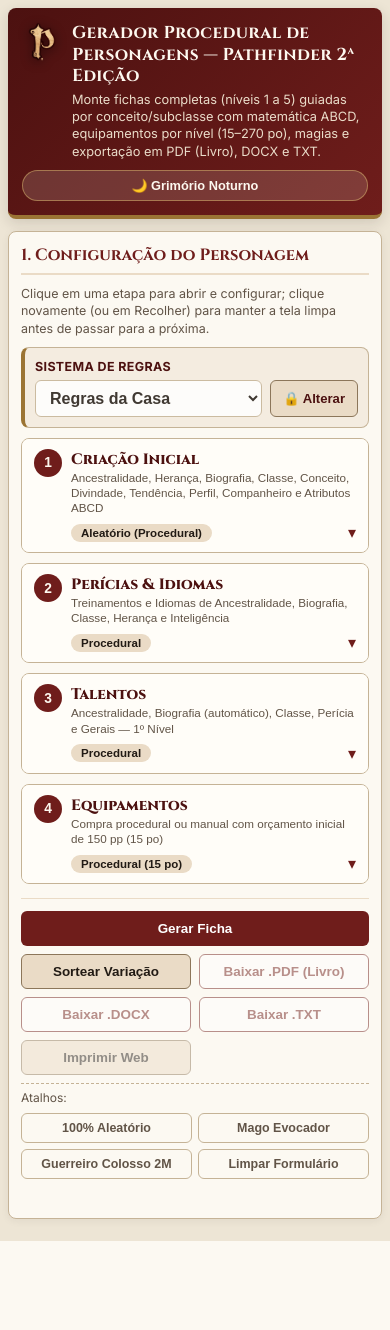
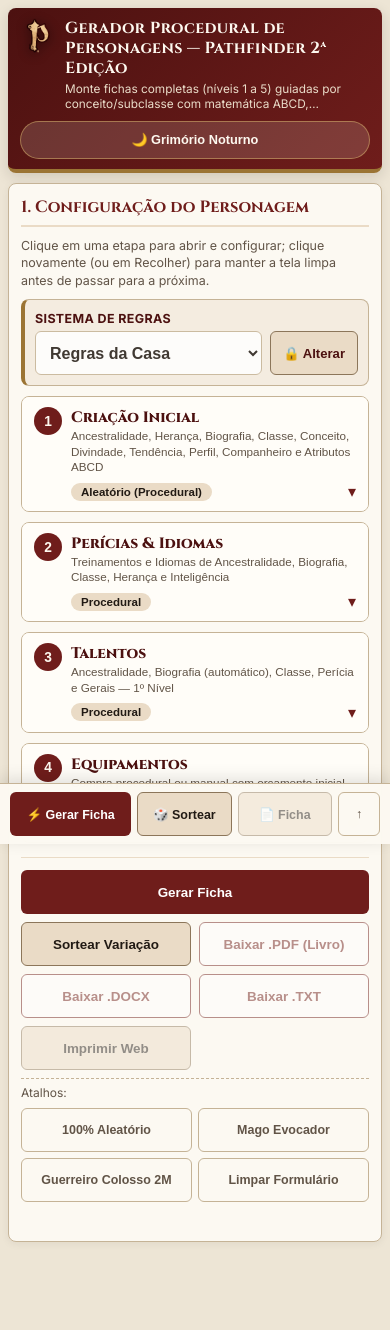
Before and after one commit to Thiagozzz0/projetofichapf2, a Flask app: page / in a window 390 px wide. Before the commit the page ends 1241 px from the top, so only its background shows below. Run offline with Flask 3, Linux system fonts and the light colour scheme.

Commit message:
Melhoria Interface mobile

```diff
--- a/scripts/validar_casos_borda_pf2e.py
+++ b/scripts/validar_casos_borda_pf2e.py
@@ -364,7 +364,7 @@ def test_idiomas_humano_mago_grimorio_e_regras_especificas() -> None:
     resp_home = client.get("/")
     assert resp_home.status_code == 200
     html_home = resp_home.get_data(as_text=True)
-    assert 'id="grid-idiomas-checkboxes"' in html_home and "?v=59" in html_home
+    assert 'id="grid-idiomas-checkboxes"' in html_home and "?v=60" in html_home
 
     resp_op = client.get("/api/opcoes")
     assert resp_op.status_code == 200
--- a/static/css/ficha.css
+++ b/static/css/ficha.css
@@ -1994,7 +1994,8 @@ body {
     background: #fff;
     padding: 0;
   }
-  .nao-imprimir {
+  .nao-imprimir,
+  .barra-mobile-fixa {
     display: none !important;
   }
   .pagina-ficha {
@@ -2299,28 +2300,43 @@ body {
   color: var(--warn-fg);
 }
 
+/* Barra fixa inferior exclusiva para celular (oculta no desktop) */
+.barra-mobile-fixa {
+  display: none;
+}
+
 /* =========================================================
-   Refino Mobile (Celulares <= 640px e <= 420px)
+   Refino Mobile (Celulares <= 640px e <= 480px)
    ========================================================= */
 @media screen and (max-width: 640px) {
+  html,
   body {
-    padding: 8px;
+    overflow-x: clip;
+    max-width: 100%;
+  }
+
+  body {
+    padding: 8px 8px calc(74px + env(safe-area-inset-bottom, 0px));
   }
 
   .topbar {
-    padding: 14px;
-    margin-bottom: 12px;
+    padding: 10px 12px;
+    margin-bottom: 10px;
     border-radius: 8px;
   }
 
   .topbar h1 {
-    font-size: 1.08rem;
+    font-size: 1rem;
     line-height: 1.25;
   }
 
   .topbar p {
-    font-size: 0.8rem;
-    line-height: 1.35;
+    font-size: 0.74rem;
+    line-height: 1.3;
+    display: -webkit-box;
+    -webkit-line-clamp: 2;
+    -webkit-box-orient: vertical;
+    overflow: hidden;
   }
 
   .painel-controle,
@@ -2340,15 +2356,41 @@ body {
     margin-bottom: 10px;
   }
 
-  /* Evita zoom automático forçado no iOS/Android ao focar campos */
+  /* Evita zoom automático forçado no iOS/Android e garante área de toque confortável */
   .campo-grupo select,
   .campo-grupo input,
   .regras-casa-controle select,
   .input-senha-regras-casa,
   .mag-busca-wrap input[type="search"],
-  .grid-perfil-bio input[type="text"] {
+  .grid-perfil-bio input[type="text"],
+  .card-tal-cat select,
+  .card-eq-cat select,
+  .card-eq-cat input,
+  .subcard-tal-demais select {
     font-size: 16px;
+    min-height: 44px;
     padding: 8px 10px;
+  }
+
+  .btn,
+  .btn-regras-casa-cadeado {
+    min-height: 44px;
+  }
+
+  .pericia-check-card,
+  .regra-casa-check-card,
+  .mag-circulo-header {
+    min-height: 44px;
+  }
+
+  .btn-mag-info,
+  .desc-preview-fechar,
+  .btn-rem-eq {
+    min-width: 32px;
+    min-height: 32px;
+    display: inline-flex;
+    align-items: center;
+    justify-content: center;
   }
 
   .painel-regras-casa {
@@ -2482,21 +2524,100 @@ body {
   }
 
   .barra-abas {
-    display: grid;
-    grid-template-columns: repeat(2, minmax(0, 1fr));
+    position: sticky;
+    top: 0;
+    z-index: 40;
+    display: flex;
+    flex-wrap: nowrap;
+    overflow-x: auto;
+    -webkit-overflow-scrolling: touch;
+    scrollbar-width: none;
     gap: 6px;
+    padding: 8px;
+    margin: 0 -8px 12px -8px;
+    background: rgba(237, 229, 213, 0.96);
+    backdrop-filter: blur(8px);
+    border-bottom: 1px solid var(--border);
+    box-shadow: 0 2px 8px rgba(0, 0, 0, 0.08);
+  }
+
+  .barra-abas::-webkit-scrollbar {
+    display: none;
   }
 
   .aba-btn {
-    width: 100%;
+    flex: 0 0 auto;
+    width: auto;
+    white-space: nowrap;
+    min-height: 40px;
+    padding: 8px 12px;
+    border-radius: 999px;
+    font-size: 0.8rem;
+    line-height: 1.2;
+  }
+
+  .barra-mobile-fixa {
+    display: flex;
+    align-items: center;
+    gap: 6px;
+    position: fixed;
+    left: 0;
+    right: 0;
+    bottom: 0;
+    z-index: 50;
+    padding: 8px 10px calc(8px + env(safe-area-inset-bottom, 0px));
+    background: rgba(252, 249, 242, 0.96);
+    backdrop-filter: blur(8px);
+    border-top: 1px solid var(--border);
+    box-shadow: 0 -4px 16px rgba(0, 0, 0, 0.12);
+  }
+
+  .barra-mobile-fixa .btn {
+    min-height: 44px;
+    font-size: 0.78rem;
+    justify-content: center;
     text-align: center;
-    padding: 8px 6px;
-    font-size: 0.78rem;
-    line-height: 1.25;
+    padding: 6px 8px;
+    white-space: nowrap;
+  }
+
+  .barra-mobile-btn-principal {
+    flex: 1.35;
+  }
+
+  .barra-mobile-fixa .btn-secundario {
+    flex: 1;
+  }
+
+  .barra-mobile-btn-topo {
+    flex: 0 0 42px;
+    padding: 0;
+    font-size: 1rem;
+  }
+
+  .pagina-topo {
+    flex-direction: column;
+    align-items: flex-start;
+    gap: 2px;
   }
 
   .pagina-topo h2 {
     font-size: 1rem;
+  }
+
+  .slot-item,
+  .acao-card,
+  .golpe-card,
+  .campo-ficha .val,
+  .desc-preview-box,
+  .pericia-check-card,
+  .regra-casa-check-card {
+    overflow-wrap: anywhere;
+  }
+
+  .bloco {
+    overflow-x: auto;
+    max-width: 100%;
   }
 
   .pagina-ref {
--- a/static/css/tema.css
+++ b/static/css/tema.css
@@ -470,24 +470,38 @@ html[data-tema="escuro"] .regra-casa-check-info strong {
 
 @media screen and (max-width: 640px) {
   .topbar-inner {
-    gap: 10px;
+    gap: 8px;
   }
 
   .topbar-marca {
     min-width: 0;
-    gap: 10px;
+    gap: 9px;
     align-items: flex-start;
   }
 
   .topbar-logo {
-    width: 40px;
-    height: 40px;
+    width: 36px;
+    height: 36px;
   }
 
   .btn-tema {
     width: 100%;
     text-align: center;
-    padding: 7px 12px;
+    min-height: 38px;
+    padding: 6px 10px;
+    font-size: 0.8rem;
+  }
+
+  html[data-tema="escuro"] .barra-abas {
+    background: rgba(18, 16, 14, 0.96);
+    border-bottom-color: var(--border);
+    box-shadow: 0 2px 10px rgba(0, 0, 0, 0.45);
+  }
+
+  html[data-tema="escuro"] .barra-mobile-fixa {
+    background: rgba(22, 19, 17, 0.96);
+    border-top-color: var(--border);
+    box-shadow: 0 -4px 16px rgba(0, 0, 0, 0.48);
   }
 }
 
--- a/static/js/app.js
+++ b/static/js/app.js
@@ -21,7 +21,8 @@
       if (abrir) abriuCard = card;
     });
     if (abriuCard && forcarEstado === true) {
-      abriuCard.scrollIntoView({ behavior: "smooth", block: "nearest" });
+      const mobile = window.matchMedia("(max-width: 640px)").matches;
+      abriuCard.scrollIntoView({ behavior: "smooth", block: mobile ? "start" : "nearest" });
     }
   }
 
@@ -309,6 +310,9 @@
       app.ultimaFicha = dados;
       renderizarFicha(dados);
       setStatus(`Ficha gerada com sucesso (Seed ${dados.meta_geracao.seed}).`, "ok");
+      if (window.matchMedia("(max-width: 640px)").matches) {
+        document.getElementById("area-ficha")?.scrollIntoView({ behavior: "smooth", block: "start" });
+      }
     } catch (err) {
       setStatus(`Falha na comunicação com o servidor: ${err.message}`, "erro");
     }
@@ -487,7 +491,18 @@
   document.getElementById("btn-imprimir")?.addEventListener("click", () => window.print());
 
   document.querySelectorAll(".aba-btn").forEach((btn) => {
-    btn.addEventListener("click", () => aplicarAba(btn.dataset.aba));
+    btn.addEventListener("click", () => aplicarAba(btn.dataset.aba, { porUsuario: true }));
+  });
+  document.getElementById("btn-mobile-gerar")?.addEventListener("click", () => gerarFichaAtual(false));
+  document.getElementById("btn-mobile-sortear")?.addEventListener("click", () => {
+    document.getElementById("nome").value = "";
+    gerarFichaAtual(true);
+  });
+  document.getElementById("btn-mobile-ir-ficha")?.addEventListener("click", () => {
+    document.getElementById("area-ficha")?.scrollIntoView({ behavior: "smooth", block: "start" });
+  });
+  document.getElementById("btn-mobile-topo")?.addEventListener("click", () => {
+    window.scrollTo({ top: 0, behavior: "smooth" });
   });
   document.querySelectorAll("[data-preset]").forEach((btn) => {
     btn.addEventListener("click", () => aplicarPreset(btn.dataset.preset));
--- a/static/js/render_ficha.js
+++ b/static/js/render_ficha.js
@@ -3,6 +3,7 @@
 
   let ABA_ATIVA = "todas";
   let TEM_PAGINA_5 = false;
+  let USUARIO_ESCOLHEU_ABA = false;
 
   const NOMES_ATRIBUTOS = {
     for: ["FOR", "Força"],
@@ -127,6 +128,12 @@
     document.getElementById("btn-docx").disabled = false;
     document.getElementById("btn-txt").disabled = false;
     document.getElementById("btn-imprimir").disabled = false;
+    const btnMobFicha = document.getElementById("btn-mobile-ir-ficha");
+    if (btnMobFicha) btnMobFicha.disabled = false;
+
+    if (!USUARIO_ESCOLHEU_ABA && window.matchMedia("(max-width: 640px)").matches) {
+      ABA_ATIVA = "1";
+    }
 
     const cab = f.cabecalho;
     const heroPips = [1, 2, 3]
@@ -613,12 +620,19 @@
     aplicarAba(!TEM_PAGINA_5 && ABA_ATIVA === "5" ? "todas" : ABA_ATIVA);
   }
 
-  function aplicarAba(aba) {
+  function aplicarAba(aba, { porUsuario = false } = {}) {
+    if (porUsuario) USUARIO_ESCOLHEU_ABA = true;
     const alvo = aba === "5" && !TEM_PAGINA_5 ? "todas" : aba;
     ABA_ATIVA = alvo;
+    let btnAtivo = null;
     document.querySelectorAll(".aba-btn").forEach((b) => {
-      b.classList.toggle("ativa", b.dataset.aba === alvo);
+      const ehAtiva = b.dataset.aba === alvo;
+      b.classList.toggle("ativa", ehAtiva);
+      if (ehAtiva) btnAtivo = b;
     });
+    if (btnAtivo && window.matchMedia("(max-width: 640px)").matches) {
+      btnAtivo.scrollIntoView({ behavior: "smooth", inline: "center", block: "nearest" });
+    }
     document.querySelectorAll(".pagina-ficha").forEach((pag) => {
       if (pag.dataset.pagina === "5" && !TEM_PAGINA_5) {
         pag.classList.add("oculta");
--- a/templates/index.html
+++ b/templates/index.html
@@ -7,17 +7,17 @@
   <link rel="preconnect" href="https://fonts.googleapis.com">
   <link rel="preconnect" href="https://fonts.gstatic.com" crossorigin>
   <link href="https://fonts.googleapis.com/css2?family=Cinzel:wght@600;700;800&family=Inter:wght@400;500;600;700;800&display=swap" rel="stylesheet">
-  <link rel="icon" type="image/png" href="{{ url_for('static', filename='img/pf2e-logo.png') }}?v=59">
-  <link rel="apple-touch-icon" href="{{ url_for('static', filename='img/pf2e-logo.png') }}?v=59">
-  <link rel="stylesheet" href="{{ url_for('static', filename='css/ficha.css') }}?v=59">
-  <link rel="stylesheet" href="{{ url_for('static', filename='css/tema.css') }}?v=59">
+  <link rel="icon" type="image/png" href="{{ url_for('static', filename='img/pf2e-logo.png') }}?v=60">
+  <link rel="apple-touch-icon" href="{{ url_for('static', filename='img/pf2e-logo.png') }}?v=60">
+  <link rel="stylesheet" href="{{ url_for('static', filename='css/ficha.css') }}?v=60">
+  <link rel="stylesheet" href="{{ url_for('static', filename='css/tema.css') }}?v=60">
 </head>
 <body>
   <div class="app-container">
     <header class="topbar nao-imprimir">
       <div class="topbar-inner">
         <div class="topbar-marca">
-          <img class="topbar-logo" src="{{ url_for('static', filename='img/pf2e-logo.png') }}?v=59" alt="Pathfinder 2ª Edição">
+          <img class="topbar-logo" src="{{ url_for('static', filename='img/pf2e-logo.png') }}?v=60" alt="Pathfinder 2ª Edição">
           <div>
             <h1>Gerador Procedural de Personagens — Pathfinder 2ª Edição</h1>
             <p>Monte fichas completas (níveis 1 a 5) guiadas por conceito/subclasse com matemática ABCD, equipamentos por nível (15–270 po), magias e exportação em PDF (Livro), DOCX e TXT.</p>
@@ -951,6 +951,13 @@
     </section>
   </div>
 
+  <div class="barra-mobile-fixa nao-imprimir" role="region" aria-label="Ações rápidas no celular">
+    <button type="button" id="btn-mobile-gerar" class="btn btn-primario barra-mobile-btn-principal">⚡ Gerar Ficha</button>
+    <button type="button" id="btn-mobile-sortear" class="btn btn-secundario">🎲 Sortear</button>
+    <button type="button" id="btn-mobile-ir-ficha" class="btn btn-secundario" disabled>📄 Ficha</button>
+    <button type="button" id="btn-mobile-topo" class="btn btn-sutil barra-mobile-btn-topo" aria-label="Voltar ao topo" title="Voltar ao topo">↑</button>
+  </div>
+
   <div id="overlay-download" class="overlay-download oculto nao-imprimir" role="status" aria-live="polite" aria-busy="true" hidden>
     <div class="overlay-download-card">
       <div class="overlay-spinner-wrap">
@@ -963,22 +970,22 @@
           <circle class="overlay-anel-fundo" cx="60" cy="60" r="50" />
           <path class="overlay-arco-seta" d="M 60 10 A 50 50 0 1 1 24.6 95.4" marker-end="url(#overlay-seta-ponta)" />
         </svg>
-        <img class="overlay-logo-img" src="{{ url_for('static', filename='img/pf2e-logo.png') }}?v=59" alt="Processando seu arquivo">
+        <img class="overlay-logo-img" src="{{ url_for('static', filename='img/pf2e-logo.png') }}?v=60" alt="Processando seu arquivo">
       </div>
       <p id="overlay-download-texto" class="overlay-download-texto">Processando seu arquivo</p>
     </div>
   </div>
 
-  <script src="{{ url_for('static', filename='js/tema.js') }}?v=59" defer></script>
-  <script src="{{ url_for('static', filename='js/render_ficha.js') }}?v=59" defer></script>
-  <script src="{{ url_for('static', filename='js/estado.js') }}?v=59" defer></script>
-  <script src="{{ url_for('static', filename='js/atributos.js') }}?v=59" defer></script>
-  <script src="{{ url_for('static', filename='js/previa_atributos.js') }}?v=59" defer></script>
-  <script src="{{ url_for('static', filename='js/pericias.js') }}?v=59" defer></script>
-  <script src="{{ url_for('static', filename='js/talentos.js') }}?v=59" defer></script>
-  <script src="{{ url_for('static', filename='js/magias.js') }}?v=59" defer></script>
-  <script src="{{ url_for('static', filename='js/equipamentos.js') }}?v=59" defer></script>
-  <script src="{{ url_for('static', filename='js/perfil.js') }}?v=59" defer></script>
-  <script src="{{ url_for('static', filename='js/app.js') }}?v=59" defer></script>
+  <script src="{{ url_for('static', filename='js/tema.js') }}?v=60" defer></script>
+  <script src="{{ url_for('static', filename='js/render_ficha.js') }}?v=60" defer></script>
+  <script src="{{ url_for('static', filename='js/estado.js') }}?v=60" defer></script>
+  <script src="{{ url_for('static', filename='js/atributos.js') }}?v=60" defer></script>
+  <script src="{{ url_for('static', filename='js/previa_atributos.js') }}?v=60" defer></script>
+  <script src="{{ url_for('static', filename='js/pericias.js') }}?v=60" defer></script>
+  <script src="{{ url_for('static', filename='js/talentos.js') }}?v=60" defer></script>
+  <script src="{{ url_for('static', filename='js/magias.js') }}?v=60" defer></script>
+  <script src="{{ url_for('static', filename='js/equipamentos.js') }}?v=60" defer></script>
+  <script src="{{ url_for('static', filename='js/perfil.js') }}?v=60" defer></script>
+  <script src="{{ url_for('static', filename='js/app.js') }}?v=60" defer></script>
 </body>
 </html>
```
